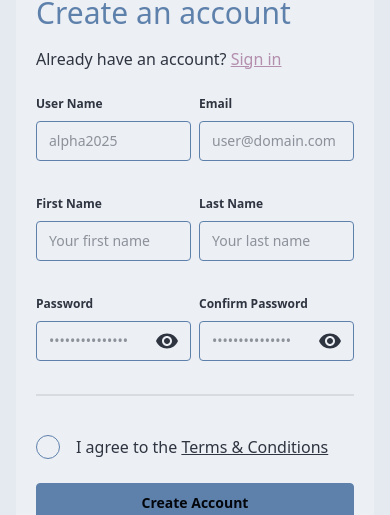
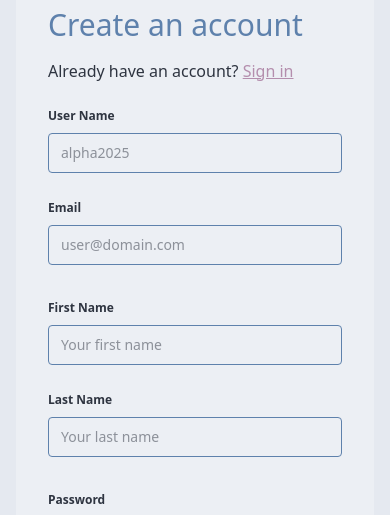
Before and after one commit to alejandro-ryt/relay-chat, a React (Vite) app in the folder frontend/: page /sign-up in a window 390 px wide. Shown: the part 318-833 px from the top of the page. Built offline with nearby package versions, Linux system fonts and the light colour scheme.

Commit message:
fix: sign up responsive

```diff
--- a/frontend/src/pages/SignUp.tsx
+++ b/frontend/src/pages/SignUp.tsx
@@ -30,7 +30,7 @@ const SignUp = () => {
           src="https://img.freepik.com/free-vector/posts-concept-illustration_114360-204.jpg?t=st=1743457267~exp=1743460867~hmac=c7543514273f7c94f342efb54c7df07c458ea94e2ffce029a8867d4a108ebb3c&w=1380"
         />
       </figure>
-      <section className="xl:p-20 md:p-10 p-5">
+      <section className="xl:p-20 p-8">
         <h1 className="text-3xl mb-4 text-primary">{SIGN_UP_DATA.TITLE}</h1>
         <p className="mb-4">
           {SIGN_UP_DATA.LOGIN_LINK_PREV}
@@ -42,7 +42,7 @@ const SignUp = () => {
           className="grid space-y-4"
           onSubmit={handleSubmit(handleOnSubmit)}
         >
-          <div className="grid gap-2 grid-cols-2">
+          <div className="grid gap-2 md:grid-cols-2 grid-cols-1">
             <fieldset className="fieldset">
               <legend className="fieldset-legend">
                 {SIGN_UP_DATA.USERNAME}
@@ -67,7 +67,7 @@ const SignUp = () => {
               </p>
             </fieldset>
           </div>
-          <div className="grid gap-2 grid-cols-2">
+          <div className="grid gap-2 md:grid-cols-2 grid-cols-1">
             <fieldset className="fieldset">
               <legend className="fieldset-legend">
                 {SIGN_UP_DATA.FIRST_NAME}
@@ -93,7 +93,7 @@ const SignUp = () => {
               </p>
             </fieldset>
           </div>
-          <div className="grid gap-2 grid-cols-2">
+          <div className="grid gap-2 md:grid-cols-2 grid-cols-1">
             <fieldset className="fieldset">
               <legend className="fieldset-legend">
                 {SIGN_UP_DATA.PASSWORD}
```
